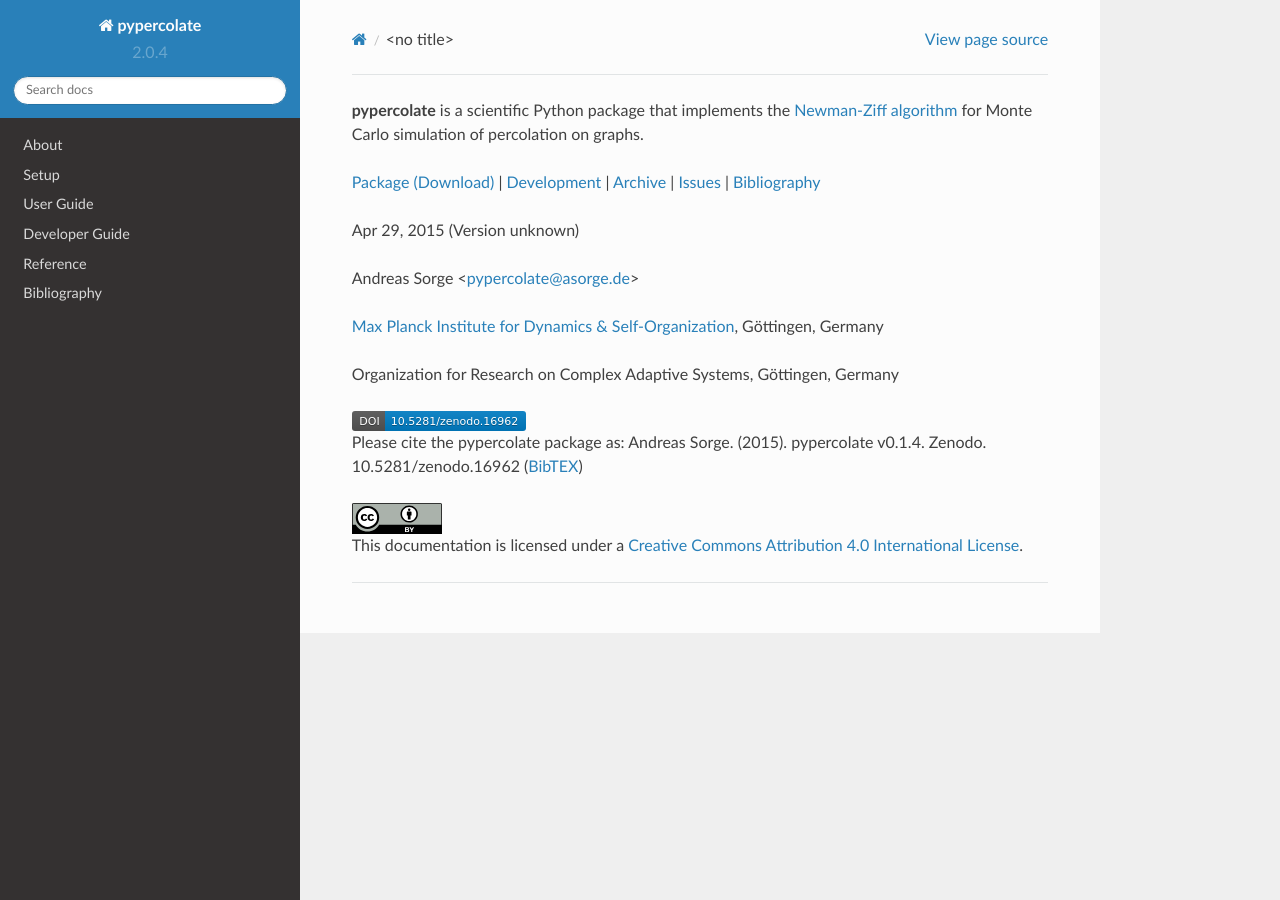
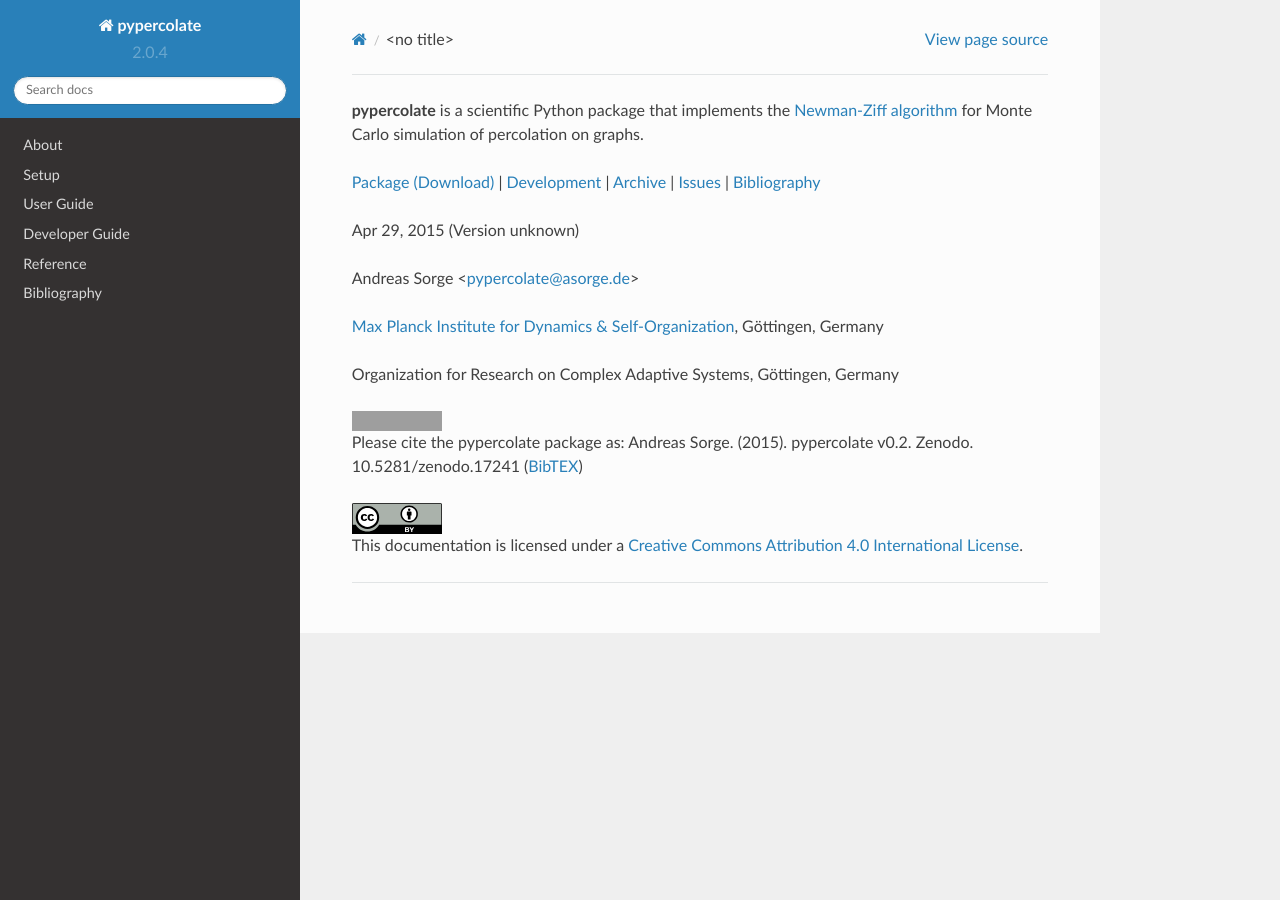
Before and after one commit to andsor/pypercolate, a Sphinx documentation site: the page built from docs/about-include.rst, in a window 1280 px wide. Built offline with Sphinx 7.4.7 and the Read the Docs theme 2.0.0, drawn with Linux system fonts in a browser that asks for light colours; pages that are not in the unit, such as notebooks, are missing from menus; the version number is read from the project's files by our own code; grey boxes are pictures that could not be loaded.

Commit message:
Update Zenodo DOI

```diff
--- a/docs/about-include.rst
+++ b/docs/about-include.rst
@@ -12,16 +12,16 @@
 
 .. only:: not latex
 
-   .. image:: _static/zenodo.*
-      :target: http://dx.doi.org/10.5281/zenodo.16962
+   .. image:: https://zenodo.org/badge/6089/andsor/pypercolate.svg
+      :target: http://dx.doi.org/10.5281/zenodo.17241
 
 .. only:: latex
 
-   .. image:: _static/zenodo.pdf
+   .. image:: https://zenodo.org/badge/6089/andsor/pypercolate.svg
 
 Please cite the pypercolate package as: Andreas Sorge. (2015). pypercolate
-v0.1.4. Zenodo. 10.5281/zenodo.16962 (`BibTEX
-<https://zenodo.org/record/16962/export/hx>`_)
+v0.2. Zenodo. 10.5281/zenodo.17241 (`BibTEX
+<https://zenodo.org/record/17241/export/hx>`_)
 
 .. image:: _static/cc-by.*
 
--- a/docs/changelog.rst
+++ b/docs/changelog.rst
@@ -1,5 +1,7 @@
 Changelog
 =========
 
+* :release:`0.2.1 <2015-04-29>`
+* :bug:`0` Update Zenodo DOI
 * :release:`0.2.0 <2015-04-25>`
 * :feature:`0` Basic functionality
```
Also changed, not shown: docs/_static/zenodo.svg (deleted), 1 other file.
